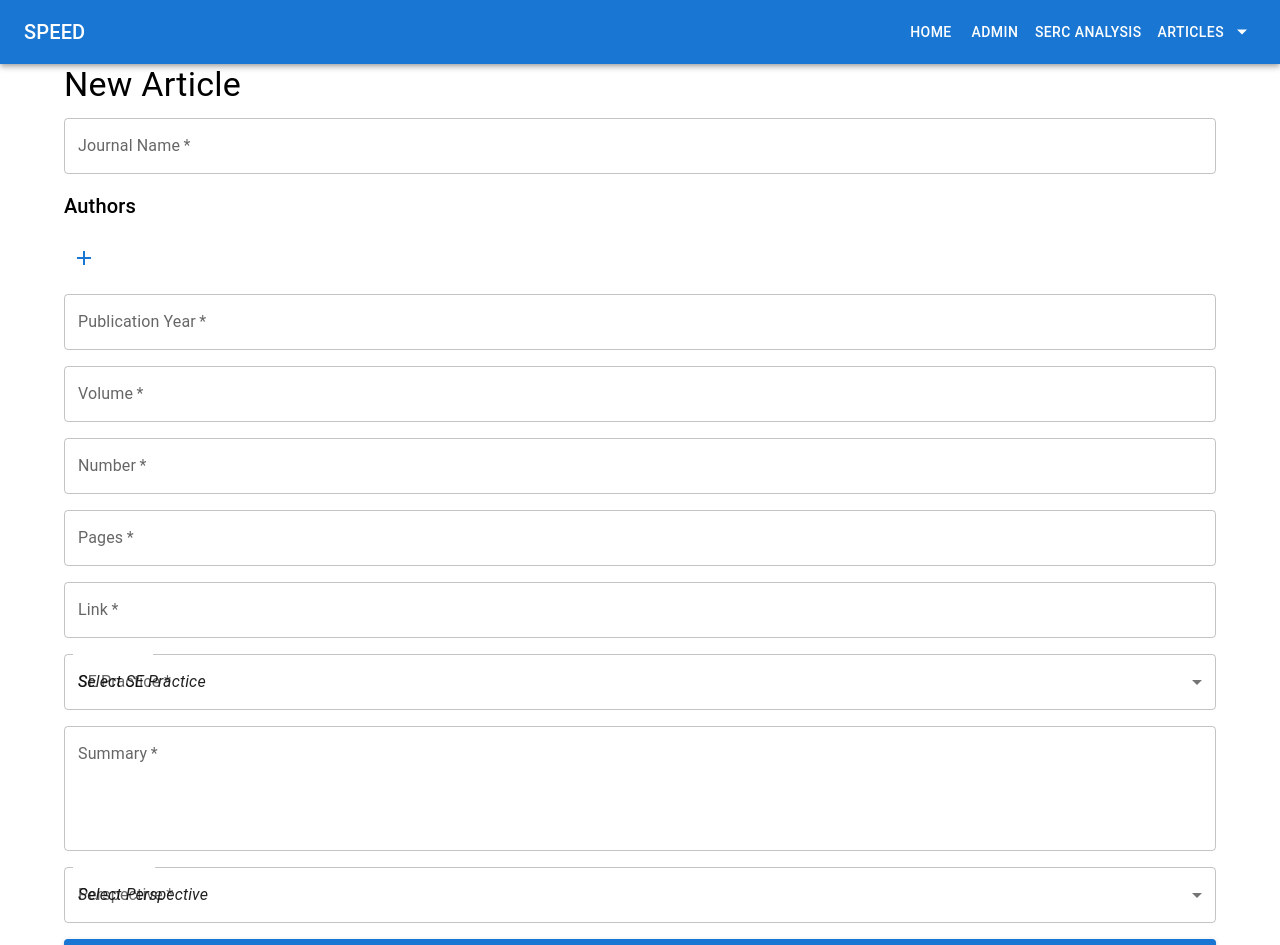
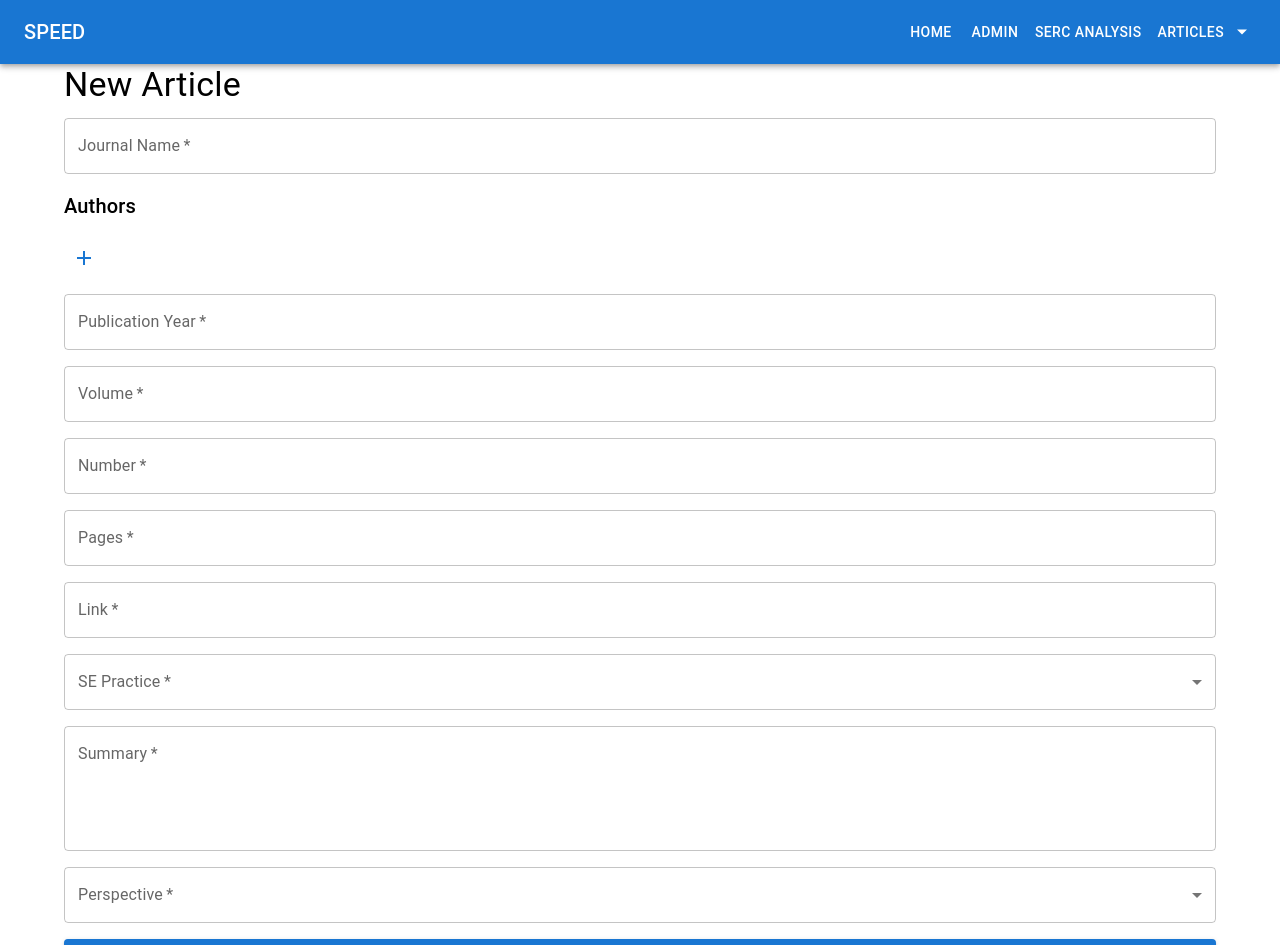
Before and after one commit to param-patel-08/CISE_SPEED_Project, a Next.js app in the folder frontend/: page /articles/new in a window 1280 px wide. Shown: the top 945 px of the page. Built offline with nearby package versions, Linux system fonts and the light colour scheme.

Commit message:
removed some deprecated code

```diff
--- a/frontend/src/pages/articles/new.tsx
+++ b/frontend/src/pages/articles/new.tsx
@@ -211,18 +211,6 @@ const NewArticle = () => {
             value={sePractice}
             onChange={(event) => setSEPractice(event.target.value)}
             required
-            SelectProps={{
-              MenuProps: {
-                PaperProps: {
-                  style: {
-                    maxHeight: 200,
-                    overflowY: 'auto',
-                  }
-                }
-              },
-              displayEmpty: true,  // Keeps label in place when no value is selected
-              renderValue: sePractice !== "" ? undefined : () => <em>Select SE Practice</em>
-            }}
           >
             <MenuItem value="">
               <em>Select SE Practice</em>
@@ -257,13 +245,6 @@ const NewArticle = () => {
             value={perspective}
             onChange={(event) => setPerspective(event.target.value)}
             required
-            SelectProps={{
-              displayEmpty: true,
-              renderValue: perspective !== "" ? undefined : () => <em>Select Perspective</em>
-            }}
-            InputProps={{
-              style: { color: getColorForPerspective(perspective) }
-            }}
           >
             <MenuItem value="">
               <em>Select Perspective</em>
```
